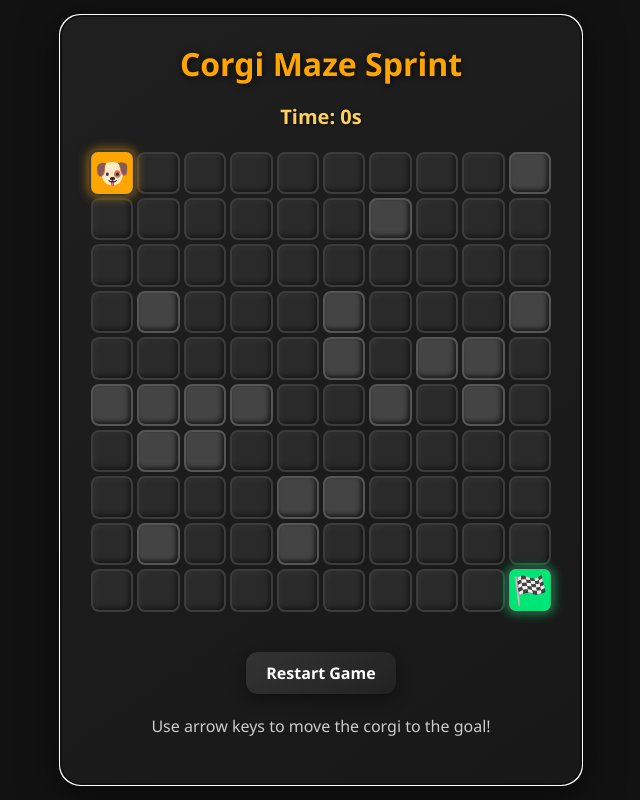
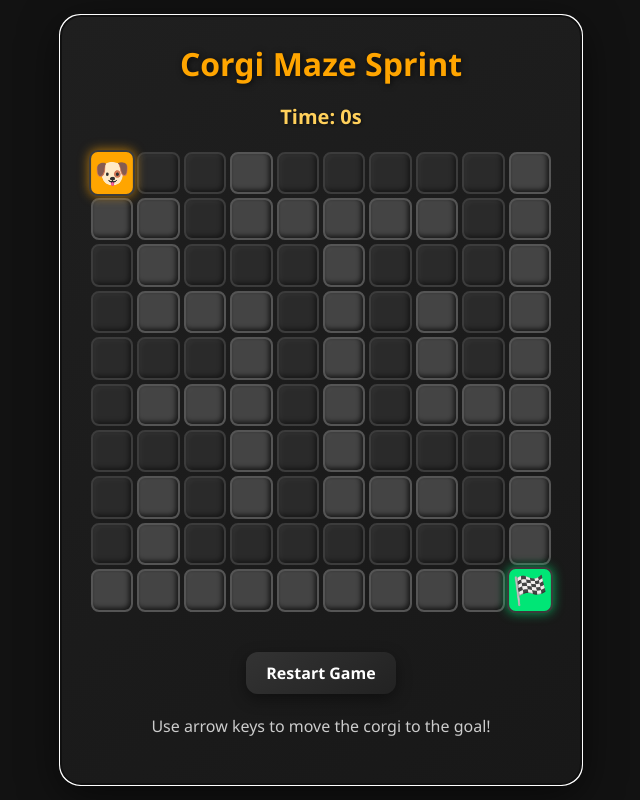
Before and after one commit to brendanbobryk/corgi-maze-sprint, a React (Vite) app in the folder corgi-maze-sprint/: page / in a window 1280 px wide. Shown: the whole page, without its empty margins (319-959 px from the left). Built offline with nearby package versions, Linux system fonts and the light colour scheme.

Commit message:
implemented DFS recursive backtracking maze generation

```diff
--- a/corgi-maze-sprint/src/App.jsx
+++ b/corgi-maze-sprint/src/App.jsx
@@ -2,26 +2,54 @@ import { useState, useEffect, useRef } from "react";
 import "./App.css";
 
 const MAZE_SIZE = 10;
-const WALL_PROBABILITY = 0.3; // 30% chance for a wall
 
-// Generate a random maze
 function generateMaze() {
-  const maze = [];
-  for (let r = 0; r < MAZE_SIZE; r++) {
-    const row = [];
-    for (let c = 0; c < MAZE_SIZE; c++) {
-      // start and goal must be empty
-      if ((r === 0 && c === 0) || (r === MAZE_SIZE - 1 && c === MAZE_SIZE - 1)) {
-        row.push(0);
-      } else if (r === c) {
-        // make diagonal guaranteed path
-        row.push(0);
-      } else {
-        row.push(Math.random() < WALL_PROBABILITY ? 1 : 0);
+  // Initialize full maze of walls
+  const maze = Array.from({ length: MAZE_SIZE }, () =>
+    Array.from({ length: MAZE_SIZE }, () => 1)
+  );
+
+  // Keep track of visited cells
+  const visited = Array.from({ length: MAZE_SIZE }, () =>
+    Array.from({ length: MAZE_SIZE }, () => false)
+  );
+
+  function shuffle(array) {
+    return array.sort(() => Math.random() - 0.5);
+  }
+
+  function inBounds(r, c) {
+    return r >= 0 && r < MAZE_SIZE && c >= 0 && c < MAZE_SIZE;
+  }
+
+  function dfs(r, c) {
+    visited[r][c] = true;
+    maze[r][c] = 0; // empty space
+
+    const directions = shuffle([
+      [0, 2],
+      [0, -2],
+      [2, 0],
+      [-2, 0]
+    ]);
+
+    for (let [dr, dc] of directions) {
+      const nr = r + dr;
+      const nc = c + dc;
+      if (inBounds(nr, nc) && !visited[nr][nc]) {
+        // remove wall between current and neighbor
+        maze[r + dr / 2][c + dc / 2] = 0;
+        dfs(nr, nc);
       }
     }
-    maze.push(row);
   }
+
+  // Start DFS at top-left
+  dfs(0, 0);
+
+  // Ensure goal is open
+  maze[MAZE_SIZE - 1][MAZE_SIZE - 1] = 0;
+
   return maze;
 }
 
@@ -32,19 +60,16 @@ function App() {
   const [timerActive, setTimerActive] = useState(false);
   const containerRef = useRef(null);
 
-  // Focus game container
   useEffect(() => {
     containerRef.current.focus();
   }, []);
 
-  // Timer
   useEffect(() => {
     let interval;
     if (timerActive) interval = setInterval(() => setTime(t => t + 1), 1000);
     return () => clearInterval(interval);
   }, [timerActive]);
 
-  // Keyboard controls
   useEffect(() => {
     const handleKey = (e) => {
       if (["ArrowUp","ArrowDown","ArrowLeft","ArrowRight"].includes(e.key)) e.preventDefault();
@@ -73,15 +98,13 @@ function App() {
     return () => container.removeEventListener("keydown", handleKey);
   }, [maze, time]);
 
-  // Start timer on first move
   useEffect(() => {
     if (!timerActive && (playerPos[0] !== 0 || playerPos[1] !== 0)) setTimerActive(true);
   }, [playerPos, timerActive]);
 
-  // Restart
   const handleRestart = () => {
     setMaze(generateMaze());
-    setPlayerPos([0,0]);
+    setPlayerPos([0, 0]);
     setTime(0);
     setTimerActive(false);
     containerRef.current.focus();
@@ -94,7 +117,10 @@ function App() {
       const isPlayer = playerPos[0] === r && playerPos[1] === c;
       const isGoal = r === MAZE_SIZE - 1 && c === MAZE_SIZE - 1;
       cells.push(
-        <div key={`${r}-${c}`} className={`cell ${maze[r][c] === 1 ? "wall" : ""} ${isPlayer ? "player" : ""} ${isGoal ? "goal" : ""}`}>
+        <div
+          key={`${r}-${c}`}
+          className={`cell ${maze[r][c] === 1 ? "wall" : ""} ${isPlayer ? "player" : ""} ${isGoal ? "goal" : ""}`}
+        >
           {isPlayer ? "🐶" : isGoal ? "🏁" : ""}
         </div>
       );
```
